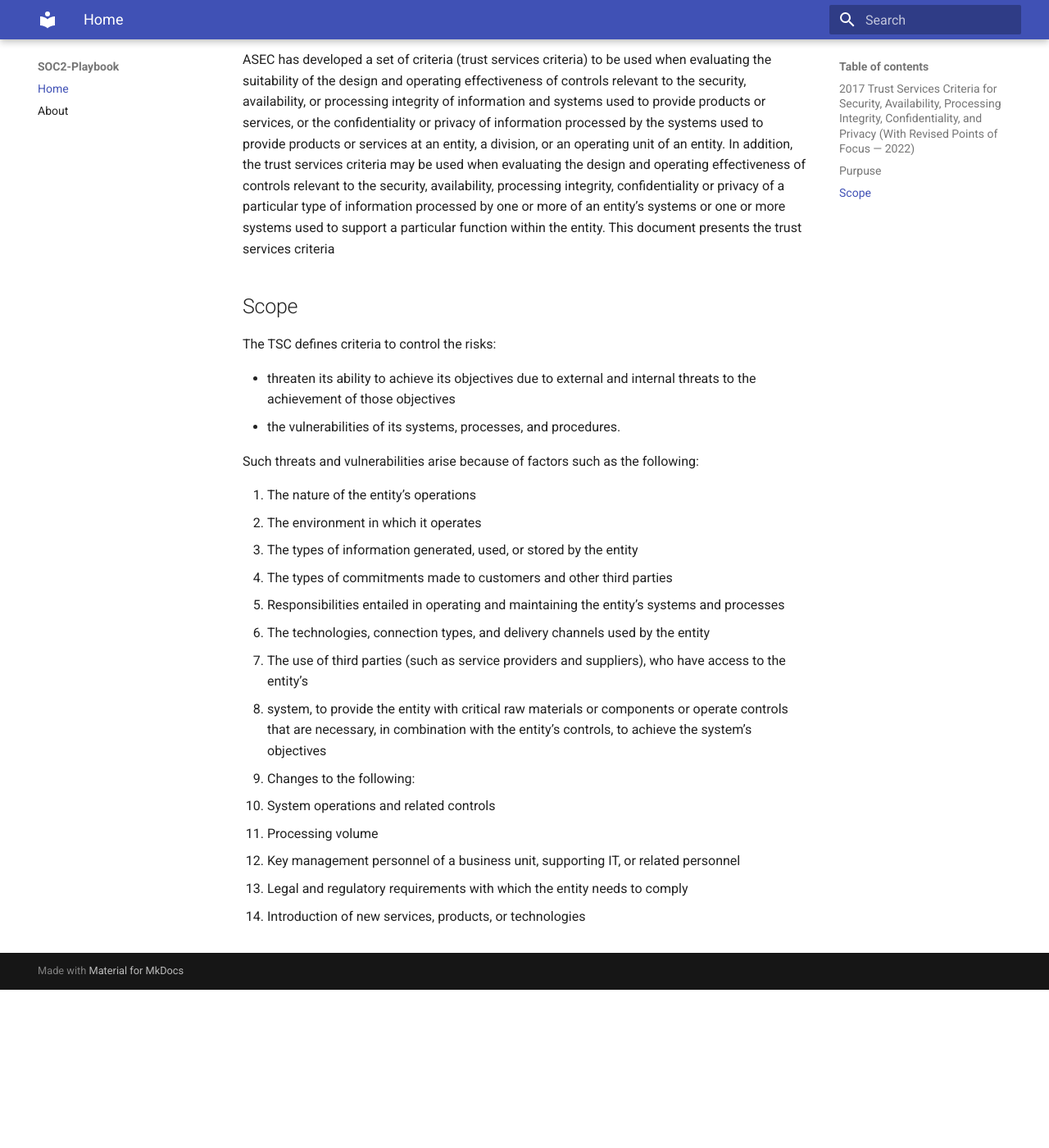
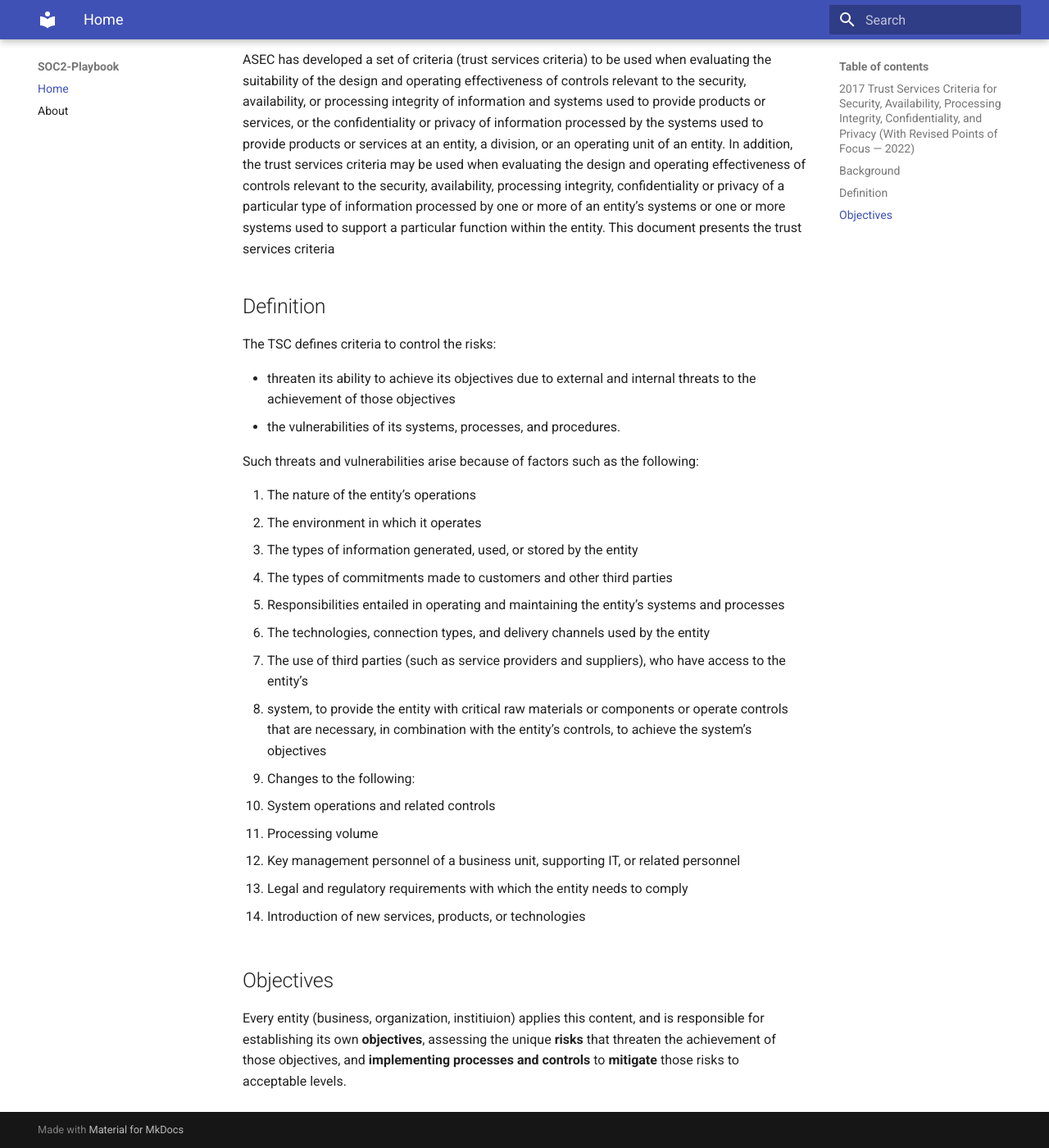
Before and after one commit to WashingtonGT/soc-playbook, an MkDocs documentation site: the page built from docs/index.md, in a window 1280 px wide and 1400 px high, scrolled down 328 px. Shown: the whole window at 82% size. Built offline with MkDocs 1.6.1 and Material for MkDocs 9.7.7, drawn with Linux system fonts in a browser that asks for light colours; before the commit the page ends 1535 px from its top, so only the background shows below that.

Commit message:
Update index.md

```diff
--- a/docs/index.md
+++ b/docs/index.md
@@ -5,7 +5,7 @@ This playbook refers to the TSP Section 100
 ###  2017 Trust Services Criteria for Security, Availability, Processing Integrity, Confidentiality, and Privacy (With Revised Points of Focus — 2022)
 
 
-## Purpuse
+## Background
 
 ASEC has developed a set of criteria (trust services criteria) to be used when evaluating the suitability of
 the design and operating effectiveness of controls relevant to the security, availability, or processing integrity of information and systems used to provide products or services, or the confidentiality or privacy
@@ -14,7 +14,7 @@ an operating unit of an entity. In addition, the trust services criteria may be
 design and operating effectiveness of controls relevant to the security, availability, processing integrity,
 confidentiality or privacy of a particular type of information processed by one or more of an entity’s systems or one or more systems used to support a particular function within the entity. This document presents the trust services criteria
 
-## Scope
+## Definition
 
 The TSC defines criteria to control the risks:
 
@@ -39,3 +39,7 @@ Such threats and vulnerabilities arise because of factors such as the following:
    4. Legal and regulatory requirements with which the entity needs to comply
 
 10. Introduction of new services, products, or technologies
+
+## Objectives
+
+Every entity (business, organization, institiuion) applies this content, and  is responsible for establishing its own **objectives**, assessing the unique **risks** that threaten the achievement of those objectives, and **implementing processes and controls** to **mitigate** those risks to acceptable levels.
```
